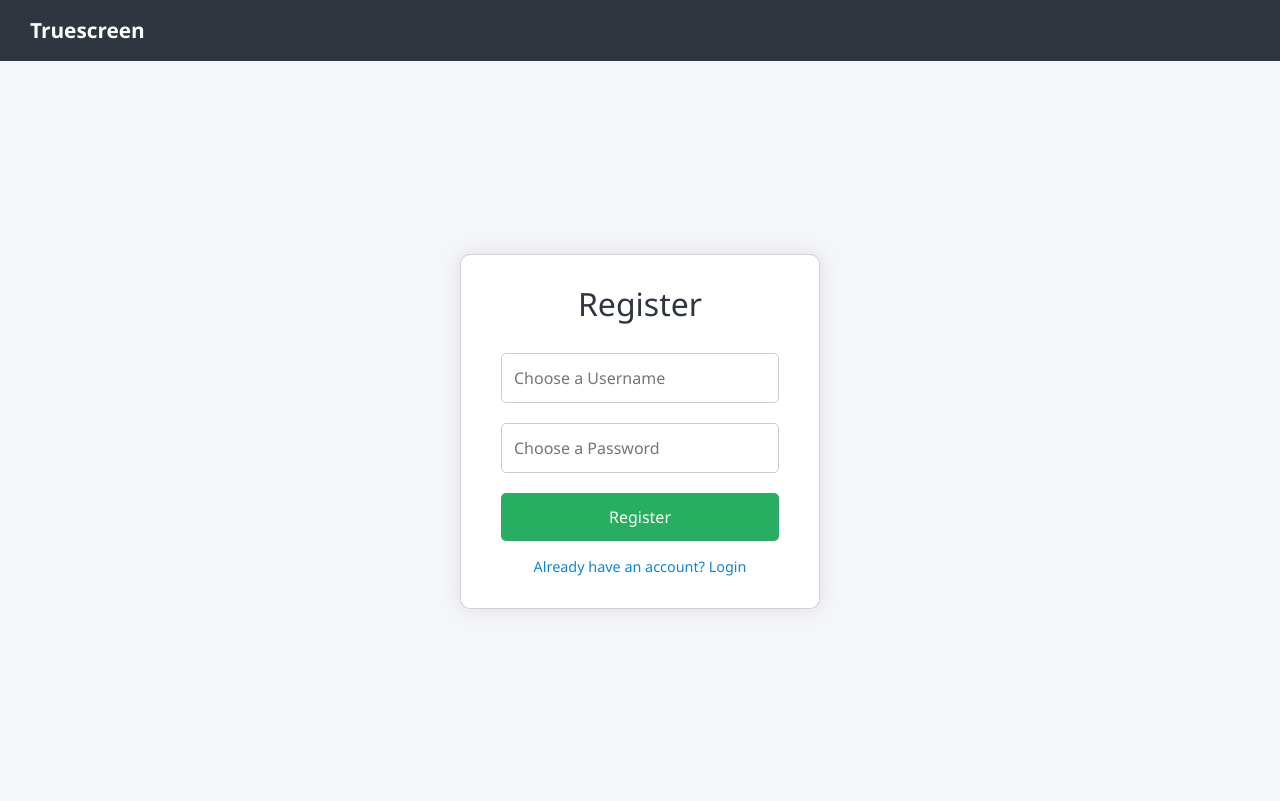
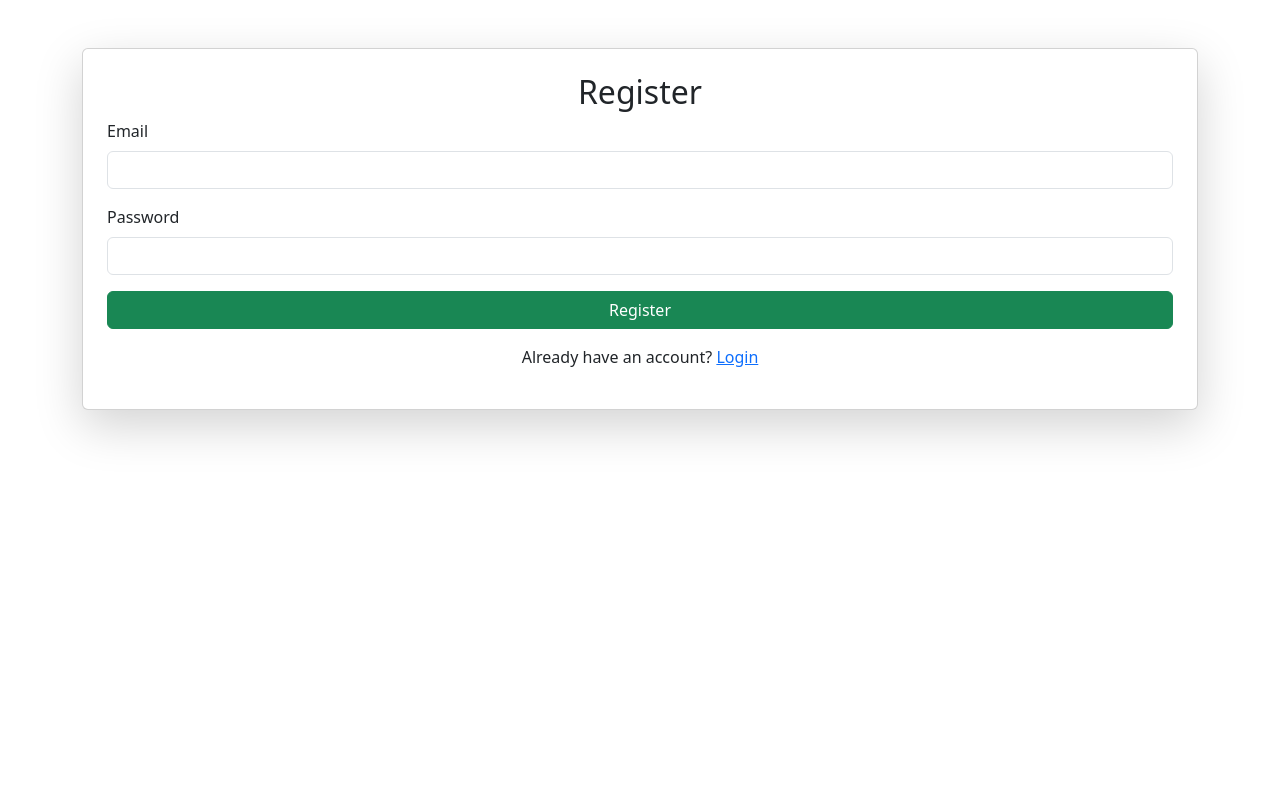
Before and after one commit to sampadapansare/truescreen, a Flask app: page /register in a window 1280 px wide. After the commit the page ends 439 px from the top, so only its background shows below. Run offline with Flask 3, Linux system fonts and the light colour scheme.

Commit message:
register.html

```diff
--- a/templates/register.html
+++ b/templates/register.html
@@ -2,93 +2,42 @@
 <html lang="en">
 <head>
   <meta charset="UTF-8">
-  <meta name="viewport" content="width=device-width, initial-scale=1.0">
   <title>Register</title>
-  <link rel="stylesheet" href="{{ url_for('static', filename='styles.css') }}">
-
-  <!-- Bootstrap CSS -->
   <link href="https://cdn.jsdelivr.net/npm/bootstrap@5.3.0/dist/css/bootstrap.min.css" rel="stylesheet">
-  <!-- Bootstrap JS -->
-  <script src="https://cdn.jsdelivr.net/npm/bootstrap@5.3.0/dist/js/bootstrap.bundle.min.js"></script>
-
-  <style>
-    body {
-      margin: 0; font-family: 'Segoe UI', sans-serif;
-      background: #f5f6fa;
-    }
-    .navbar {
-      background: #2f3640; color: #fff;
-      padding: 15px 30px; display: flex;
-      align-items: center;
-    }
-    .navbar .brand {
-      font-size: 1.3em; font-weight: bold;
-    }
-    .container {
-      display: flex; justify-content: center; align-items: center;
-      height: calc(100vh - 60px);
-    }
-    .card {
-      background: #fff; padding: 30px 40px;
-      border-radius: 10px; box-shadow: 0 0 20px rgba(0,0,0,0.1);
-      width: 360px;
-    }
-    .card h2 {
-      margin-bottom: 20px; color: #2f3640;
-      text-align: center;
-    }
-    .card input {
-      width: 100%; padding: 12px;
-      margin: 10px 0; border: 1px solid #ccc;
-      border-radius: 5px; font-size: 1em;
-    }
-    .card button {
-      width: 100%; padding: 12px;
-      margin-top: 10px; background: #27ae60;
-      border: none; color: #fff; font-size: 1em;
-      border-radius: 5px; cursor: pointer;
-      transition: background 0.3s;
-    }
-    .card button:hover {
-      background: #2ecc71;
-    }
-    .card .link {
-      display: block; text-align: center;
-      margin-top: 15px; color: #0984e3;
-      text-decoration: none; font-size: 0.9em;
-    }
-    .flash {
-      text-align: center;
-      color: #e84118;
-      margin-top: 10px;
-      font-size: 0.9em;
-    }
-  </style>
+  <link rel="stylesheet" href="{{ url_for('static', filename='style.css') }}">
 </head>
 <body>
-  <div class="navbar">
-    <div class="brand">Truescreen</div>
-  </div>
+  <div class="container mt-5">
+    <div class="card p-4 shadow-lg">
+      <h2 class="text-center">Register</h2>
 
-  <div class="container">
-    <div class="card">
-      <h2>Register</h2>
-      <form method="POST">
-        <input type="text" name="username" placeholder="Choose a Username" value="{{ request.form['username'] if request.form.get('username') else '' }}" required>
-        <input type="password" name="password" placeholder="Choose a Password" required>
-        <button type="submit">Register</button>
-      </form>
-
-      {% with messages = get_flashed_messages() %}
+      <!-- Flash Messages -->
+      {% with messages = get_flashed_messages(with_categories=true) %}
         {% if messages %}
-          {% for message in messages %}
-            <div class="flash">{{ message }}</div>
+          {% for category, message in messages %}
+            <div class="alert alert-{{ 'danger' if category == 'error' else category }} alert-dismissible fade show" role="alert">
+              {{ message }}
+              <button type="button" class="btn-close" data-bs-dismiss="alert" aria-label="Close"></button>
+            </div>
           {% endfor %}
         {% endif %}
       {% endwith %}
 
-      <a href="/login" class="link">Already have an account? Login</a>
+      <form method="POST">
+        <div class="mb-3">
+          <label for="email" class="form-label">Email</label>
+          <input type="email" id="email" name="email" class="form-control" required>
+        </div>
+        <div class="mb-3">
+          <label for="password" class="form-label">Password</label>
+          <input type="password" id="password" name="password" class="form-control" required>
+        </div>
+        <button type="submit" class="btn btn-success w-100">Register</button>
+        <p class="mt-3 text-center">Already have an account? <a href="{{ url_for('login') }}">Login</a></p>
+      </form>
     </div>
   </div>
+
+  <script src="https://cdn.jsdelivr.net/npm/bootstrap@5.3.0/dist/js/bootstrap.bundle.min.js"></script>
 </body>
 </html>
```
